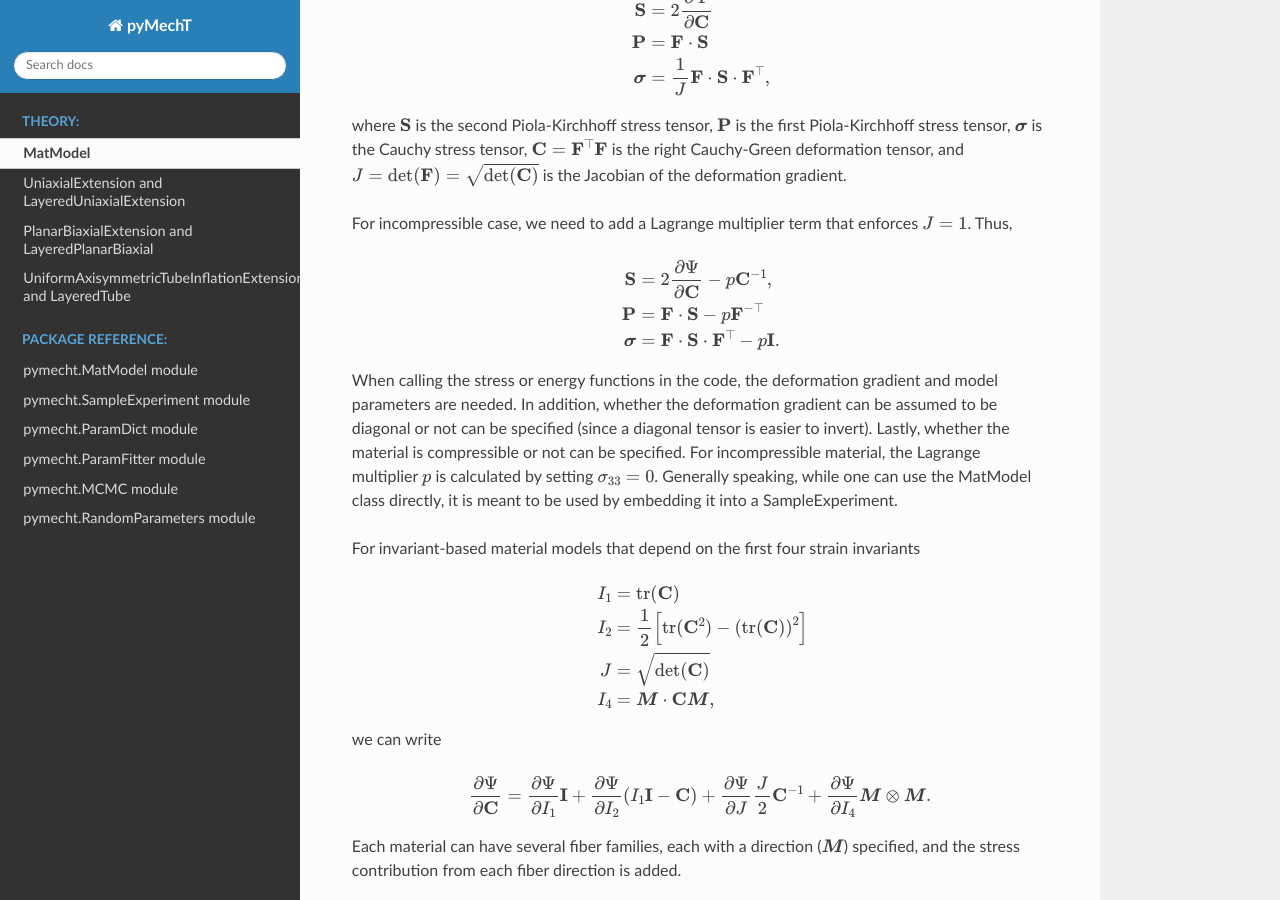
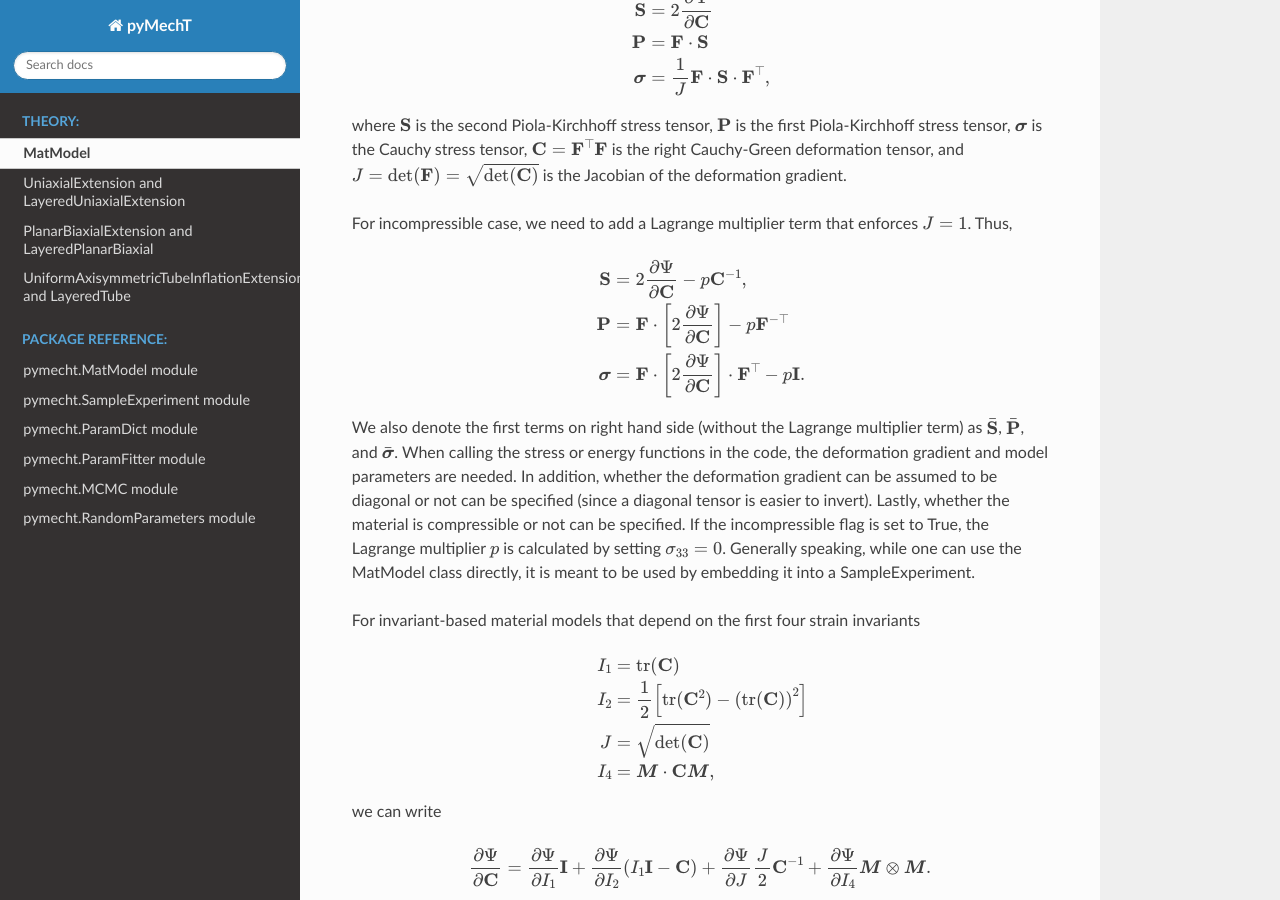
Before and after one commit to ankushaggarwal/pymecht, a Sphinx documentation site: the page built from docs/source/theory_matmodel.rst, in a window 1280 px wide and 900 px high, scrolled down 419 px. Built offline with Sphinx 7.4.7 and the Read the Docs theme 2.0.0, drawn with Linux system fonts in a browser that asks for light colours.

Commit message:
Some updates in the theory specification

```diff
--- a/docs/source/theory_matmodel.rst
+++ b/docs/source/theory_matmodel.rst
@@ -39,19 +39,21 @@ enforces :math:`J=1`. Thus,
 
    \begin{aligned}
    \mathbf{S} &= 2 \dfrac{\partial \Psi}{\partial \mathbf{C}} - p {\mathbf{C}}^{-1}, \\
-   \mathbf{P} &= \mathbf{F}\cdot\mathbf{S} - p {\mathbf{F}}^{-\top}\\
-   \boldsymbol{\sigma} &= \mathbf{F} \cdot \mathbf{S} \cdot \mathbf{F}^{\top} - p \mathbf{I}.
+   \mathbf{P} &= \mathbf{F}\cdot\left[ 2 \dfrac{\partial \Psi}{\partial \mathbf{C}}\right] - p {\mathbf{F}}^{-\top}\\
+   \boldsymbol{\sigma} &= \mathbf{F} \cdot \left[ 2 \dfrac{\partial \Psi}{\partial \mathbf{C}}\right] \cdot \mathbf{F}^{\top} - p \mathbf{I}.
    \end{aligned}
 
-When calling the stress or energy functions in the code, the deformation
-gradient and model parameters are needed. In addition, whether the
-deformation gradient can be assumed to be diagonal or not can be
-specified (since a diagonal tensor is easier to invert). Lastly, whether
-the material is compressible or not can be specified. For incompressible
-material, the Lagrange multiplier :math:`p` is calculated by setting
-:math:`\sigma_{33}=0`. Generally speaking, while one can use the
-MatModel class directly, it is meant to be used by embedding it into a
-SampleExperiment.
+We also denote the first terms on right hand side (without the Lagrange
+multiplier term) as :math:`\bar{\mathbf{S}}`, :math:`\bar{\mathbf{P}}`,
+and :math:`\bar{\boldsymbol{\sigma}}`. When calling the stress or energy
+functions in the code, the deformation gradient and model parameters are
+needed. In addition, whether the deformation gradient can be assumed to
+be diagonal or not can be specified (since a diagonal tensor is easier
+to invert). Lastly, whether the material is compressible or not can be
+specified. If the incompressible flag is set to True, the Lagrange
+multiplier :math:`p` is calculated by setting :math:`\sigma_{33}=0`.
+Generally speaking, while one can use the MatModel class directly, it is
+meant to be used by embedding it into a SampleExperiment.
 
 For invariant-based material models that depend on the first four strain
 invariants
```
Also changed, not shown: docs/source/theory_biax.rst (+11 -1 lines), docs/source/theory_tube.rst (+16 -5 lines), docs/source/theory_uniaxial.rst (+11 -1 lines).
